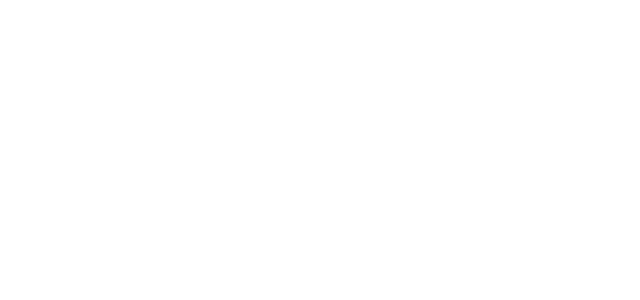
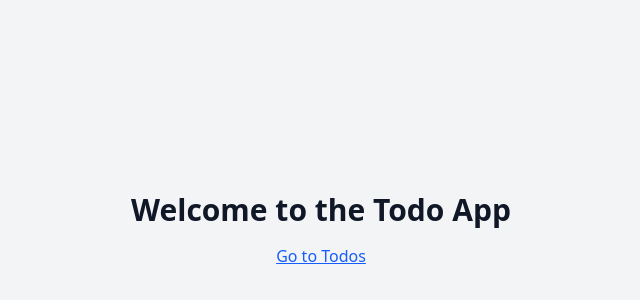
Before and after one commit to tewarishash12/todo-assignment, a Next.js app in the folder frontend/: page / in a window 1280 px wide. Before the commit this address had no page. Shown: the part 170-470 px from the top of the page, without its empty margins (319-959 px from the left). Built offline with nearby package versions, Linux system fonts and the light colour scheme.

Commit message:
`homepage`

```diff
--- a/frontend/src/app/page.tsx
+++ b/frontend/src/app/page.tsx
@@ -1,7 +1,17 @@
 // src/app/page.tsx
-import { redirect } from 'next/navigation';
+import Link from 'next/link';
 
 export default function HomePage() {
-  redirect('/todos');
-  return null; // This is required even though it's not reached
+  return (
+    <main className="flex min-h-screen items-center justify-center bg-gray-100 dark:bg-gray-900">
+      <div className="text-center">
+        <h1 className="text-3xl font-bold text-gray-900 dark:text-white mb-4">Welcome to the Todo App</h1>
+        <Link href="/todos">
+          <a className="text-blue-600 dark:text-blue-400 underline hover:text-blue-800 dark:hover:text-blue-200">
+            Go to Todos
+          </a>
+        </Link>
+      </div>
+    </main>
+  );
 }
```
